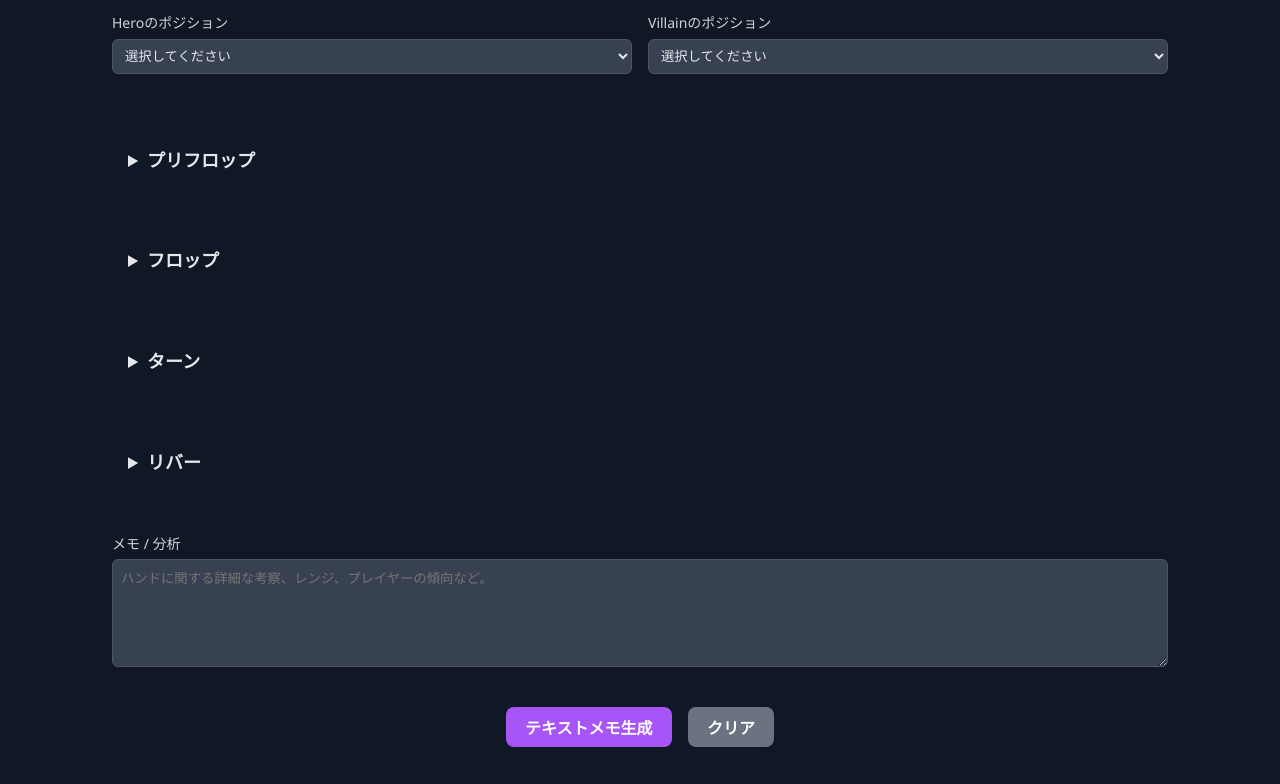
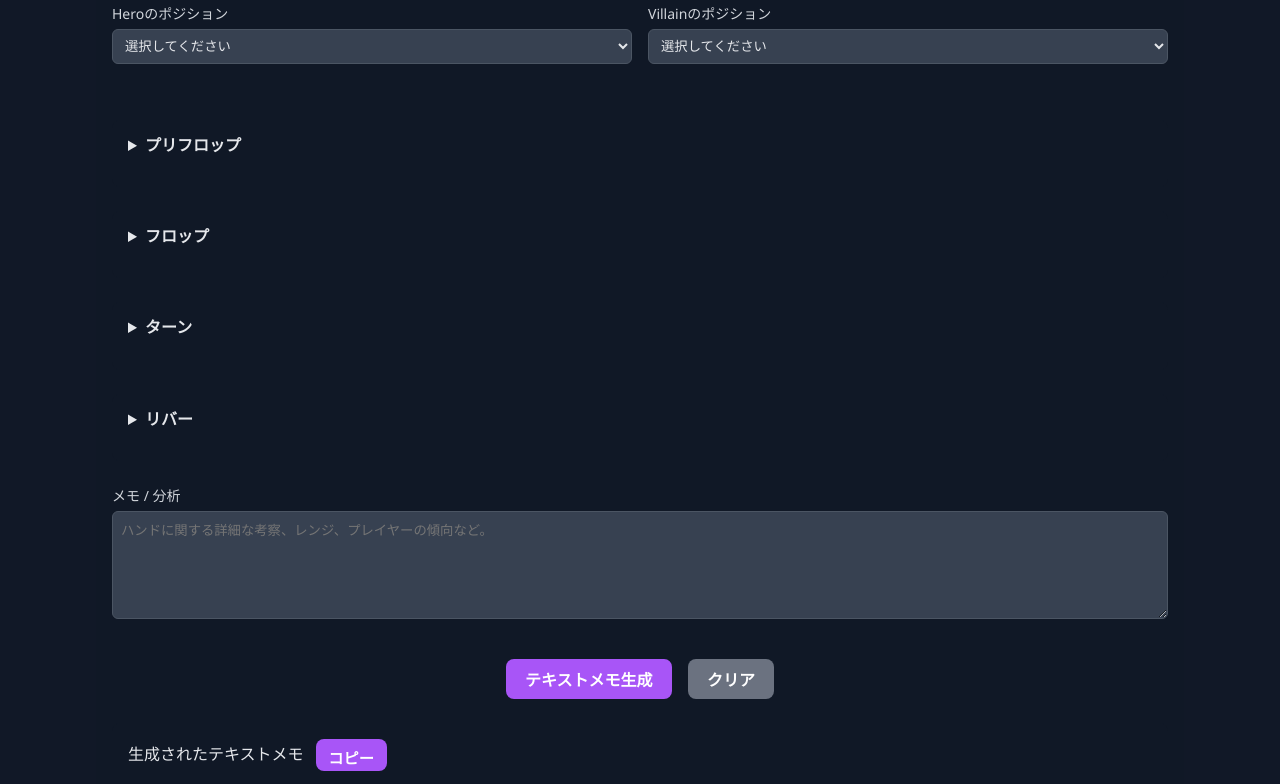
Before and after one commit to takao0612/poker-hand-memo-app, a plain HTML site: page index.html in a window 1280 px wide. Shown: the part 284-1068 px from the top of the page. Drawn offline with Linux system fonts and the light colour scheme.

Commit message:
生成されたテキストメモ見出しの文字サイズ・バランス調整、ボタン高さも微調整

```diff
--- a/index.html
+++ b/index.html
@@ -216,11 +216,12 @@
         /* コピー用ボタンも統一 */
         #copy-memo {
             min-width: 70px;
-            height: 38px;
-            line-height: 38px;
+            height: 32px;
+            line-height: 32px;
             white-space: nowrap;
             overflow: hidden;
             box-sizing: border-box;
+            font-size: 0.95rem;
         }
         /* セクション */
         .section {
@@ -231,10 +232,11 @@
         }
 
         .section-title {
-            font-size: 1.125rem;
+            font-size: 1rem;
             font-weight: 600;
             cursor: pointer;
             margin-bottom: 1rem;
+            line-height: 1.2;
         }
 
         .section-content {
@@ -317,8 +319,14 @@
         .memo-header-row {
             display: flex;
             align-items: center;
-            gap: 16px;
+            gap: 12px;
             margin-bottom: 1rem;
+        }
+        .memo-header-row .section-title {
+            margin-bottom: 0;
+            font-size: 1rem;
+            font-weight: 500;
+            line-height: 1.2;
         }
         @media (max-width: 600px) {
             .button-row,
```
